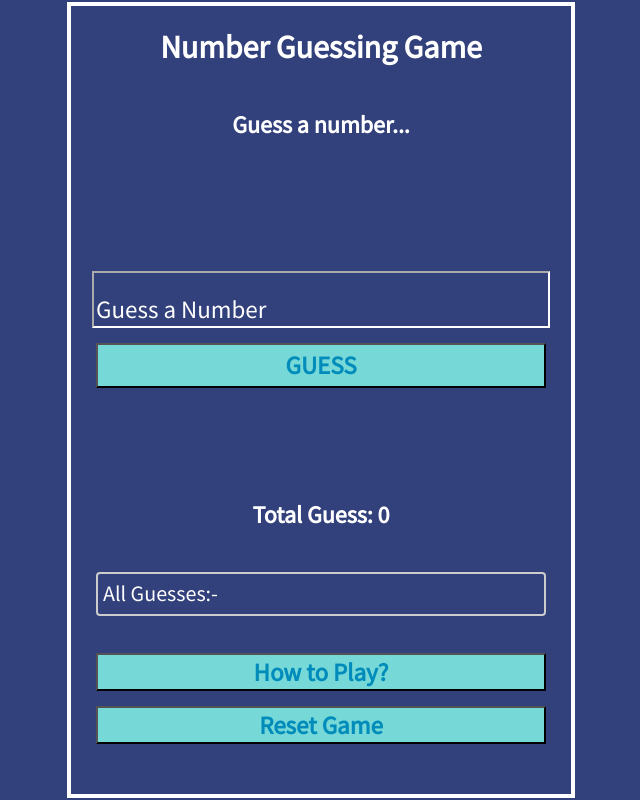
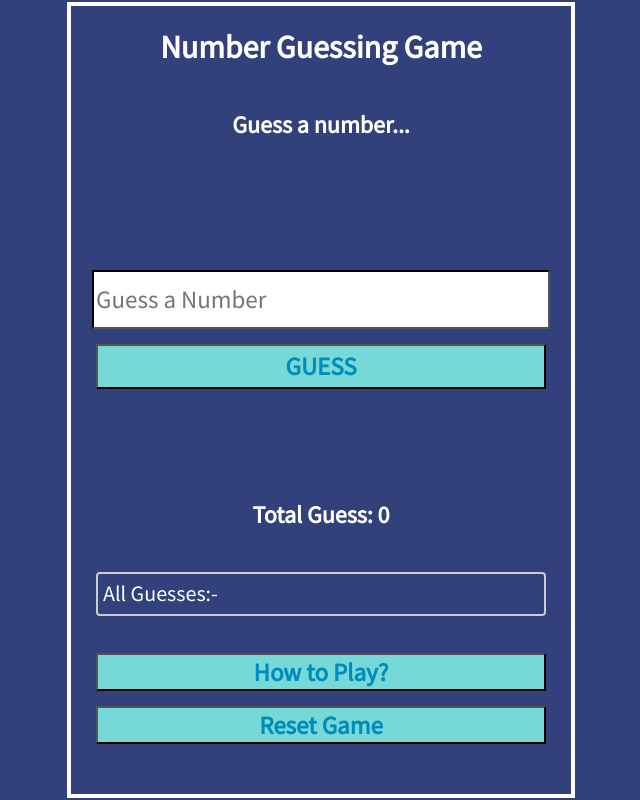
Before and after one commit to mayurlalwani/react-number-guessing-game, a React (Create React App) app: page / in a window 1280 px wide. Shown: the whole page, without its empty margins (319-959 px from the left). Built offline with nearby package versions, Linux system fonts and the light colour scheme.

Commit message:
Changes in style

```diff
--- a/src/App.css
+++ b/src/App.css
@@ -56,9 +56,17 @@ button:hover{
 
 input{
     width:90%;
-    border-color: white;
+    border-color: black;
     padding-top:20px;
+    background-color: white;
     font-size: 25px;
+    height: 15px;
+    color:black;
+    padding-bottom: 20px
+}
+
+input:disabled{
+    border-color:red;
 }
 
 input::placeholder{
@@ -66,7 +74,7 @@ input::placeholder{
     text-align: left;
     padding-top:10px;
     margin-top:10px;
-    color:white;
+    /* color:white; */
 }
 
 .progressBar_history{
```
